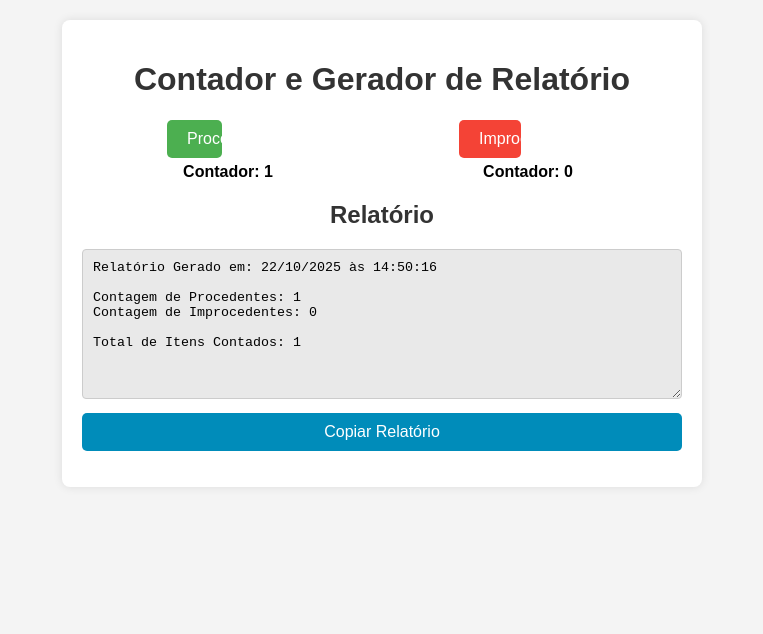
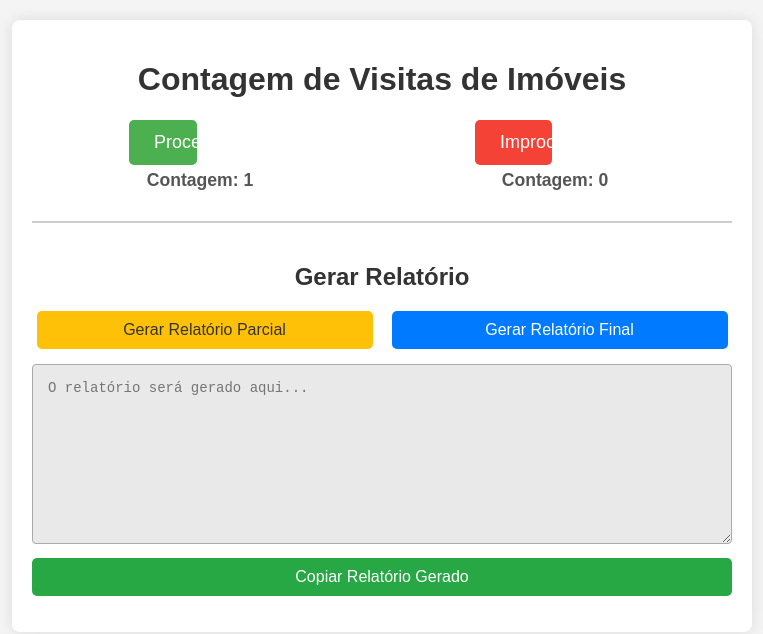
Before and after one commit to domingoscruz/suspenso, a plain HTML site: page index.html in a window 1280 px wide. Both pictures are taken after a click on the button "Procedente". Shown: the whole page, without its empty margins (258-1021 px from the left). Drawn offline with Linux system fonts and the light colour scheme.

Commit message:
Update index.html

```diff
--- a/index.html
+++ b/index.html
@@ -3,7 +3,7 @@
 <head>
     <meta charset="UTF-8">
     <meta name="viewport" content="width=device-width, initial-scale=1.0">
-    <title>Gerador de Relatório Simples</title>
+    <title>Gerador de Relatório de Visitas</title>
     <style>
         body {
             font-family: Arial, sans-serif;
@@ -11,30 +11,34 @@
             background-color: #f4f4f4;
         }
         .container {
-            max-width: 600px;
+            max-width: 700px;
             margin: 0 auto;
             background-color: #fff;
             padding: 20px;
             border-radius: 8px;
-            box-shadow: 0 0 10px rgba(0, 0, 0, 0.1);
+            box-shadow: 0 0 15px rgba(0, 0, 0, 0.1);
         }
         h1, h2 {
             text-align: center;
             color: #333;
         }
-        .botoes {
+        .botoes-contagem {
             display: flex;
             justify-content: space-around;
             margin-bottom: 20px;
+            gap: 10px;
         }
-        .botoes button {
-            padding: 10px 20px;
-            font-size: 16px;
+        .botoes-contagem button {
+            padding: 12px 25px;
+            font-size: 18px;
             cursor: pointer;
             border: none;
             border-radius: 5px;
-            transition: background-color 0.3s;
-            width: 45%; /* Ajuste para ter espaço entre eles */
+            transition: background-color 0.3s, transform 0.1s;
+            width: 48%;
+        }
+        .botoes-contagem button:active {
+            transform: translateY(1px);
         }
         #btnProcedente {
             background-color: #4CAF50; /* Verde */
@@ -50,24 +54,66 @@
         #btnImprocedente:hover {
             background-color: #da190b;
         }
+        .contador-label {
+            text-align: center;
+            font-weight: bold;
+            margin-top: 5px;
+            font-size: 1.1em;
+            color: #555;
+        }
+        .secao-relatorio {
+            margin-top: 30px;
+            border-top: 2px solid #ccc;
+            padding-top: 20px;
+        }
+        .botoes-geracao {
+            display: flex;
+            justify-content: space-around;
+            gap: 10px;
+            margin-bottom: 15px;
+        }
+        .botoes-geracao button {
+            padding: 10px 15px;
+            font-size: 16px;
+            border: none;
+            border-radius: 5px;
+            cursor: pointer;
+            transition: background-color 0.3s;
+            width: 48%;
+        }
+        #btnGerarParcial {
+            background-color: #FFC107; /* Amarelo */
+            color: #333;
+        }
+        #btnGerarParcial:hover {
+            background-color: #e0a800;
+        }
+        #btnGerarFinal {
+            background-color: #007bff; /* Azul */
+            color: white;
+        }
+        #btnGerarFinal:hover {
+            background-color: #0056b3;
+        }
         #relatorio {
             width: 100%;
-            height: 150px;
-            padding: 10px;
+            min-height: 180px;
+            padding: 15px;
             box-sizing: border-box;
-            border: 1px solid #ccc;
+            border: 1px solid #aaa;
             border-radius: 4px;
-            resize: vertical; /* Permite redimensionar verticalmente */
-            font-family: monospace;
-            white-space: pre-wrap; /* Mantém a formatação de nova linha e espaço */
+            resize: vertical;
+            font-family: 'Courier New', monospace;
+            white-space: pre-wrap;
             background-color: #e9e9e9;
+            font-size: 14px;
         }
         #copiarRelatorio {
             display: block;
             width: 100%;
             padding: 10px;
             margin-top: 10px;
-            background-color: #008CBA; /* Azul */
+            background-color: #28a745; /* Verde escuro */
             color: white;
             border: none;
             border-radius: 5px;
@@ -76,42 +122,45 @@
             transition: background-color 0.3s;
         }
         #copiarRelatorio:hover {
-            background-color: #005f7a;
-        }
-        .contador-label {
-            text-align: center;
-            font-weight: bold;
-            margin-top: 5px;
+            background-color: #1e7e34;
         }
         .mensagem {
             text-align: center;
             margin-top: 10px;
-            color: green;
+            font-weight: bold;
         }
     </style>
 </head>
 <body>
 
 <div class="container">
-    <h1>Contador e Gerador de Relatório</h1>
+    <h1>Contagem de Visitas de Imóveis</h1>
 
-    <div class="botoes">
+    <div class="botoes-contagem">
         <div>
             <button id="btnProcedente">Procedente</button>
-            <div class="contador-label">Contador: <span id="contadorProcedente">0</span></div>
+            <div class="contador-label">Contagem: <span id="contadorProcedente">0</span></div>
         </div>
         <div>
             <button id="btnImprocedente">Improcedente</button>
-            <div class="contador-label">Contador: <span id="contadorImprocedente">0</span></div>
+            <div class="contador-label">Contagem: <span id="contadorImprocedente">0</span></div>
         </div>
     </div>
 
-    <h2>Relatório</h2>
-    <textarea id="relatorio" readonly></textarea>
+    <div class="secao-relatorio">
+        <h2>Gerar Relatório</h2>
 
-    <button id="copiarRelatorio">Copiar Relatório</button>
+        <div class="botoes-geracao">
+            <button id="btnGerarParcial">Gerar Relatório Parcial</button>
+            <button id="btnGerarFinal">Gerar Relatório Final</button>
+        </div>
 
-    <p class="mensagem" id="mensagemCopia"></p>
+        <textarea id="relatorio" readonly placeholder="O relatório será gerado aqui..."></textarea>
+
+        <button id="copiarRelatorio">Copiar Relatório Gerado</button>
+
+        <p class="mensagem" id="mensagemCopia"></p>
+    </div>
 </div>
 
 <script>
@@ -120,78 +169,115 @@
     let countImprocedente = 0;
 
     // Elementos do DOM
-    const btnProcedente = document.getElementById('btnProcedente');
-    const btnImprocedente = document.getElementById('btnImprocedente');
     const displayProcedente = document.getElementById('contadorProcedente');
     const displayImprocedente = document.getElementById('contadorImprocedente');
     const relatorioArea = document.getElementById('relatorio');
-    const btnCopiar = document.getElementById('copiarRelatorio');
     const mensagemCopia = document.getElementById('mensagemCopia');
 
-    // Função para atualizar o relatório
-    function atualizarRelatorio() {
-        const dataAtual = new Date().toLocaleDateString('pt-BR');
-        const horaAtual = new Date().toLocaleTimeString('pt-BR');
+    // Função principal para gerar o texto do relatório
+    function gerarTextoRelatorio(tipo) {
+        const total = countProcedente + countImprocedente;
 
+        // Formato solicitado pelo usuário
         const relatorioTexto = `
-Relatório Gerado em: ${dataAtual} às ${horaAtual}
+RELATÓRIO ${tipo.toUpperCase()}
 
-Contagem de Procedentes: ${countProcedente}
-Contagem de Improcedentes: ${countImprocedente}
+IMÓVEIS VISITADOS: ${total}
 
-Total de Itens Contados: ${countProcedente + countImprocedente}
-        `.trim(); // O .trim() remove espaços/linhas em branco extras no início/fim
+PROCEDENTES: ${countProcedente}
 
-        relatorioArea.value = relatorioTexto;
+IMPROCEDENTES: ${countImprocedente}
+        `.trim();
+
+        return relatorioTexto;
     }
 
-    // Função para incrementar o contador Procedente
-    function incrementarProcedente() {
-        countProcedente++;
-        displayProcedente.textContent = countProcedente;
-        atualizarRelatorio();
+    // Função que lida com o clique nos botões de contagem
+    function incrementarContador(tipo) {
+        if (tipo === 'procedente') {
+            countProcedente++;
+            displayProcedente.textContent = countProcedente;
+        } else if (tipo === 'improcedente') {
+            countImprocedente++;
+            displayImprocedente.textContent = countImprocedente;
+        }
+        // Limpa a área de relatório para indicar que os dados foram atualizados
+        relatorioArea.value = "";
+        mensagemCopia.textContent = "";
     }
 
-    // Função para incrementar o contador Improcedente
-    function incrementarImprocedente() {
-        countImprocedente++;
-        displayImprocedente.textContent = countImprocedente;
-        atualizarRelatorio();
+    // Função para gerar o Relatório Parcial
+    function gerarRelatorioParcial() {
+        if (countProcedente + countImprocedente === 0) {
+            alert("Nenhum imóvel visitado para gerar o relatório.");
+            return;
+        }
+        relatorioArea.value = gerarTextoRelatorio("PARCIAL");
+        mensagemCopia.textContent = "Relatório Parcial gerado.";
+        mensagemCopia.style.color = "#FFC107";
+    }
+
+    // Função para gerar o Relatório Final e resetar os contadores
+    function gerarRelatorioFinal() {
+        if (countProcedente + countImprocedente === 0) {
+            alert("Nenhum imóvel visitado para gerar o relatório final.");
+            return;
+        }
+
+        // 1. Gera o relatório
+        relatorioArea.value = gerarTextoRelatorio("FINAL");
+
+        // 2. Limpa os contadores
+        countProcedente = 0;
+        countImprocedente = 0;
+        displayProcedente.textContent = 0;
+        displayImprocedente.textContent = 0;
+
+        // 3. Feedback
+        mensagemCopia.textContent = "Relatório FINAL gerado. Contadores resetados para 0.";
+        mensagemCopia.style.color = "#007bff";
     }
 
     // Função para copiar o texto do relatório
     function copiarRelatorio() {
-        relatorioArea.select(); // Seleciona o texto na textarea
-        relatorioArea.setSelectionRange(0, 99999); // Para mobile
+        if (relatorioArea.value === "") {
+            mensagemCopia.textContent = "Gere um relatório Parcial ou Final primeiro!";
+            mensagemCopia.style.color = "#f44336";
+            return;
+        }
 
-        // Tenta usar a API Clipboard (mais moderna)
+        relatorioArea.select();
+        relatorioArea.setSelectionRange(0, 99999);
+
         navigator.clipboard.writeText(relatorioArea.value).then(() => {
-            mensagemCopia.textContent = 'Relatório copiado para a área de transferência!';
+            mensagemCopia.textContent = '✅ Relatório copiado com sucesso!';
+            mensagemCopia.style.color = "#28a745";
             setTimeout(() => {
-                mensagemCopia.textContent = '';
+                // Se o último relatório gerado foi o final, não queremos apagar o feedback do reset.
+                if (!mensagemCopia.textContent.includes("resetados")) {
+                    mensagemCopia.textContent = '';
+                }
             }, 3000);
         }).catch(err => {
-            // Fallback para document.execCommand() (mais antiga, pode estar obsoleta)
+            // Fallback (menos confiável em navegadores modernos, mas útil)
             try {
                 document.execCommand('copy');
-                mensagemCopia.textContent = 'Relatório copiado para a área de transferência! (Método antigo)';
-                setTimeout(() => {
-                    mensagemCopia.textContent = '';
-                }, 3000);
+                mensagemCopia.textContent = '✅ Relatório copiado! (Método antigo)';
             } catch (err) {
-                mensagemCopia.textContent = 'Erro ao copiar. Por favor, selecione o texto e use Ctrl+C.';
+                mensagemCopia.textContent = 'Erro ao copiar. Por favor, selecione e use Ctrl+C.';
             }
+            mensagemCopia.style.color = "#f44336";
         });
     }
 
-    // Adiciona os event listeners aos botões
-    btnProcedente.addEventListener('click', incrementarProcedente);
-    btnImprocedente.addEventListener('click', incrementarImprocedente);
-    btnCopiar.addEventListener('click', copiarRelatorio);
+    // Adiciona os event listeners
+    document.getElementById('btnProcedente').addEventListener('click', () => incrementarContador('procedente'));
+    document.getElementById('btnImprocedente').addEventListener('click', () => incrementarContador('improcedente'));
+    document.getElementById('btnGerarParcial').addEventListener('click', gerarRelatorioParcial);
+    document.getElementById('btnGerarFinal').addEventListener('click', gerarRelatorioFinal);
+    document.getElementById('copiarRelatorio').addEventListener('click', copiarRelatorio);
 
-    // Inicializa o relatório ao carregar a página
-    atualizarRelatorio();
 </script>
 
 </body>
-  </html>
+</html>
```
